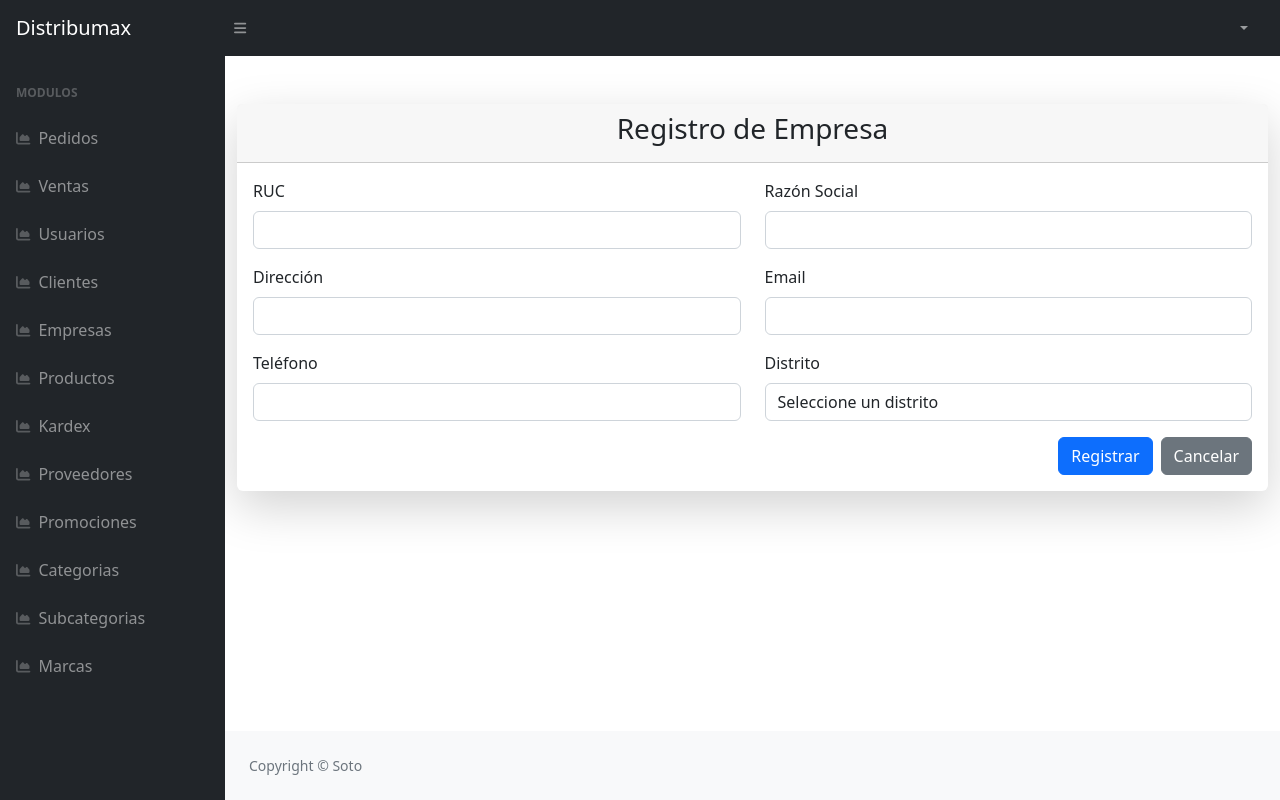
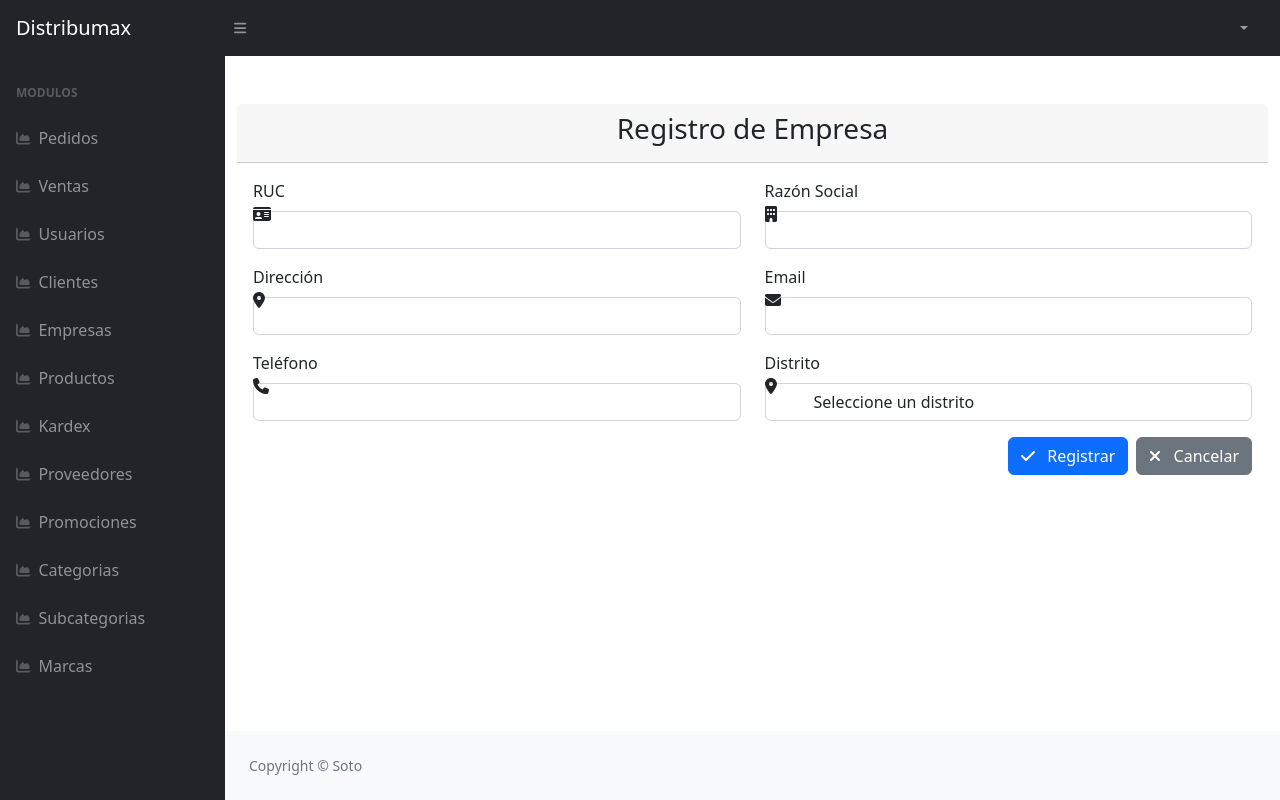
Before and after one commit to Mialoyto/distribumax, a PHP site: page /distribumax/views/Empresas/ in a window 1280 px wide. Run offline with PHP 8.4, Linux system fonts and the light colour scheme; data that the repository does not hold is empty; some libraries are stand-ins or nearby versions.

Commit message:
actualizacion vistas

```diff
--- a/header.php
+++ b/header.php
@@ -17,6 +17,8 @@
     <link href="https://cdn.jsdelivr.net/npm/simple-datatables@7.1.2/dist/style.min.css" rel="stylesheet" />
     <link href="<?=$host?>/css/styles.css" rel="stylesheet" />
     <script src="https://use.fontawesome.com/releases/v6.3.0/js/all.js" crossorigin="anonymous"></script>
+    <link rel="stylesheet" href="https://cdnjs.cloudflare.com/ajax/libs/font-awesome/6.0.0-beta3/css/all.min.css">
+
 </head>
 
 <body class="sb-nav-fixed">
--- a/views/Empresas/index.php
+++ b/views/Empresas/index.php
@@ -1,9 +1,9 @@
 <?php
 require_once '../../header.php';
 ?>
-
+<!-- Contenedor principal -->
 <div class="container mt-5">
-        <div class="card shadow-lg border-0 rounded-lg">
+    <div class="card border-0 rounded-lg">
         <div class="card-header">
             <h3 class="text-center">Registro de Empresa</h3>
         </div>
@@ -11,46 +11,55 @@ require_once '../../header.php';
             <!-- Formulario de Registro de Empresa -->
             <form method="POST" action="#" id="form-registrar-empresa">
                 <div class="row">
-                        <div class="col-md-6 mb-3">
+                    <div class="col-md-6 mb-3 position-relative">
                         <label for="idempresaruc" class="form-label">RUC</label>
-                            <input type="number" class="form-control" id="idempresaruc" name="idempresaruc" required>
+                        <input type="number" class="form-control ps-5" id="idempresaruc" name="idempresaruc" required>
+                        <i class="fas fa-id-card position-absolute top-50 start-3 translate-middle-y"></i>
                     </div>
-                        <div class="col-md-6 mb-3">
+                    <div class="col-md-6 mb-3 position-relative">
                         <label for="razonsocial" class="form-label">Razón Social</label>
-                            <input type="text" class="form-control" id="razonsocial" name="razonsocial" required>
+                        <input type="text" class="form-control ps-5" id="razonsocial" name="razonsocial" required>
+                        <i class="fas fa-building position-absolute top-50 start-3 translate-middle-y"></i>
                     </div>
                 </div>
 
                 <div class="row">
-                        <div class="col-md-6 mb-3">
+                    <div class="col-md-6 mb-3 position-relative">
                         <label for="direccion" class="form-label">Dirección</label>
-                            <input type="text" class="form-control" id="direccion" name="direccion" required>
+                        <input type="text" class="form-control ps-5" id="direccion" name="direccion" required>
+                        <i class="fas fa-map-marker-alt position-absolute top-50 start-3 translate-middle-y"></i>
                     </div>
-                        <div class="col-md-6 mb-3">
+                    <div class="col-md-6 mb-3 position-relative">
                         <label for="email" class="form-label">Email</label>
-                            <input type="email" class="form-control" id="email" name="email">
+                        <input type="email" class="form-control ps-5" id="email" name="email">
+                        <i class="fas fa-envelope position-absolute top-50 start-3 translate-middle-y"></i>
                     </div>
                 </div>
 
                 <div class="row">
-                        <div class="col-md-6 mb-3">
+                    <div class="col-md-6 mb-3 position-relative">
                         <label for="telefono" class="form-label">Teléfono</label>
-                            <input type="text" class="form-control" id="telefono" name="telefono" required>
+                        <input type="text" class="form-control ps-5" id="telefono" name="telefono" required>
+                        <i class="fas fa-phone position-absolute top-50 start-3 translate-middle-y"></i>
                     </div>
-                        <div class="col-md-6 mb-3">
+                    <div class="col-md-6 mb-3 position-relative">
                         <label for="iddistrito" class="form-label">Distrito</label>
-                            <select class="form-control" id="iddistrito" name="iddistrito" required>
+                        <select class="form-control ps-5" id="iddistrito" name="iddistrito" required>
                             <option value="">Seleccione un distrito</option>
-
                             <!-- Agrega más opciones según sea necesario -->
                         </select>
+                        <i class="fas fa-map-marker-alt position-absolute top-50 start-3 translate-middle-y"></i>
                     </div>
                 </div>
 
                 <!-- Botones -->
                 <div class="d-flex justify-content-end">
-                        <button type="submit" class="btn btn-primary me-2" id="btn-registrar-empresa">Registrar</button>
-                        <button type="reset" class="btn btn-secondary">Cancelar</button>
+                    <button type="submit" class="btn btn-primary me-2" id="btn-registrar-empresa">
+                        <i class="fas fa-check me-2"></i> Registrar
+                    </button>
+                    <button type="reset" class="btn btn-secondary">
+                        <i class="fas fa-times me-2"></i> Cancelar
+                    </button>
                 </div>
             </form>
         </div>
```
Also changed, not shown: views/Marcas/index.php (+39 -7 lines), views/Subcategoria/index.php (+36 -9 lines). Lines whose indentation alone changed are shown as unchanged.
